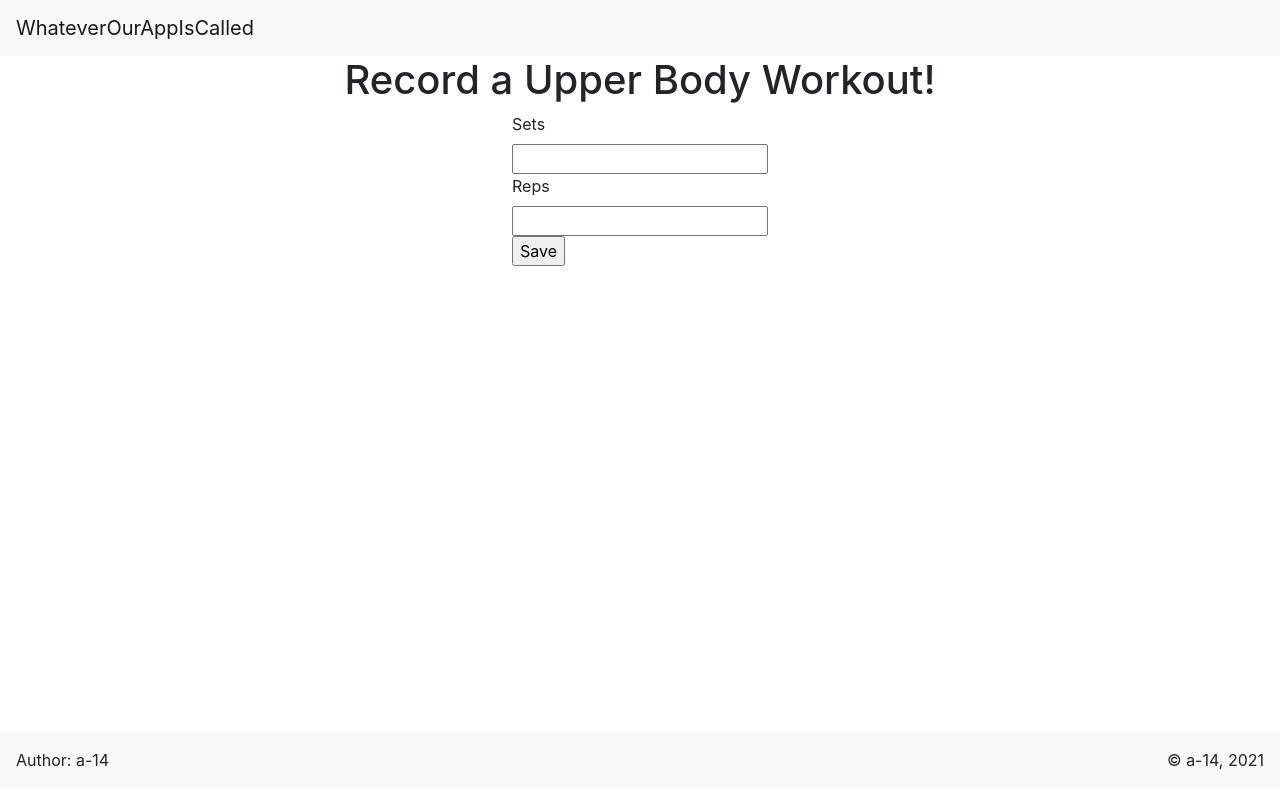
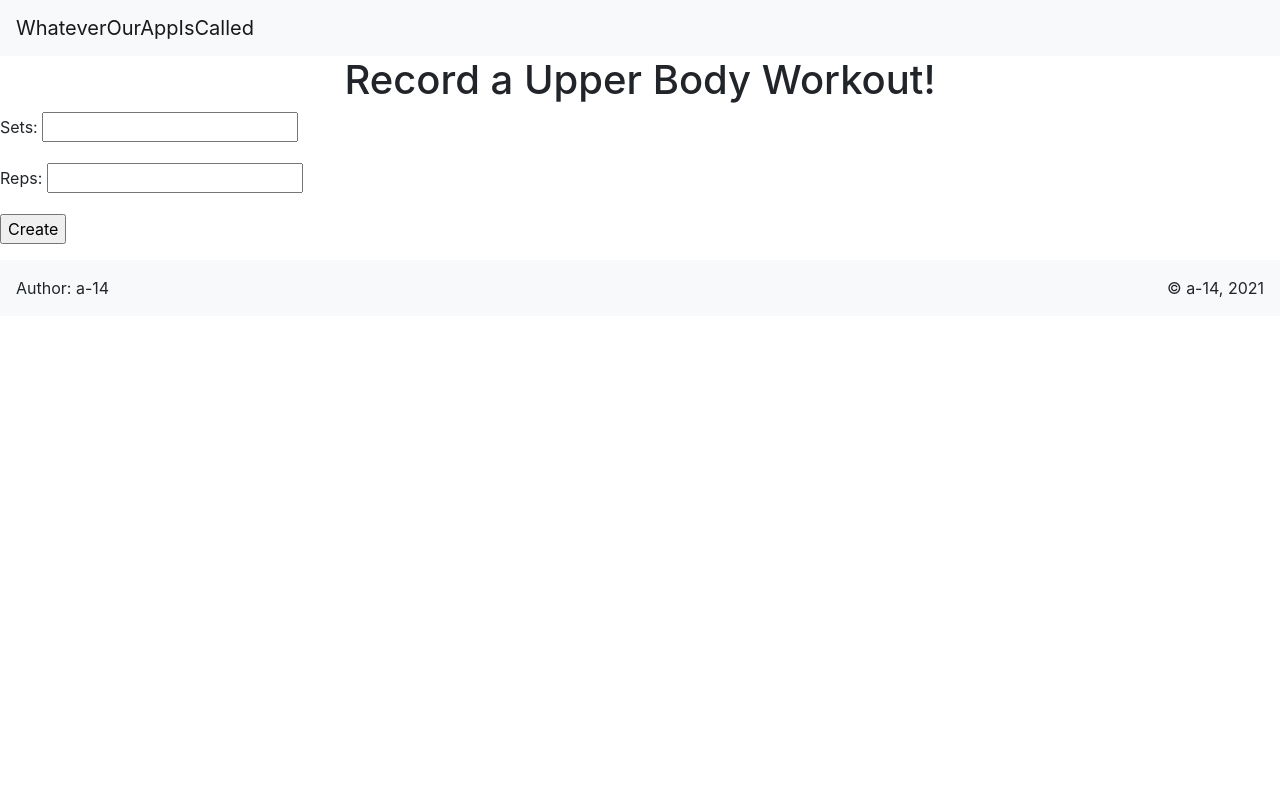
Before and after one commit to tyjclift/exercise-gamification, a Django app: page /upper/ in a window 1280 px wide. Run offline with Django 3.2, Linux system fonts and the light colour scheme; some libraries are stand-ins or nearby versions.

Commit message:
Add form

```diff
--- a/index/templates/index/upperbody_form.html
+++ b/index/templates/index/upperbody_form.html
@@ -6,11 +6,16 @@
 
 <h1 class="d-flex justify-content-center">Record a Upper Body Workout!</h1>
 
-<div class="d-flex justify-content-center" style="min-height:77.5vh">
+<form action="" method="post">{% csrf_token %}
+    {{ form.as_p }}
+    <input type="submit" value="Create" />
+</form>
+
+<!-- <div class="d-flex justify-content-center" style="min-height:77.5vh">
     <form method="post">{% csrf_token %}
         {{ form|crispy|cut:"*" }}
         <input type="submit" value="Save">
     </form>
 </div>
-
+ -->
 {% endblock content %}
```
